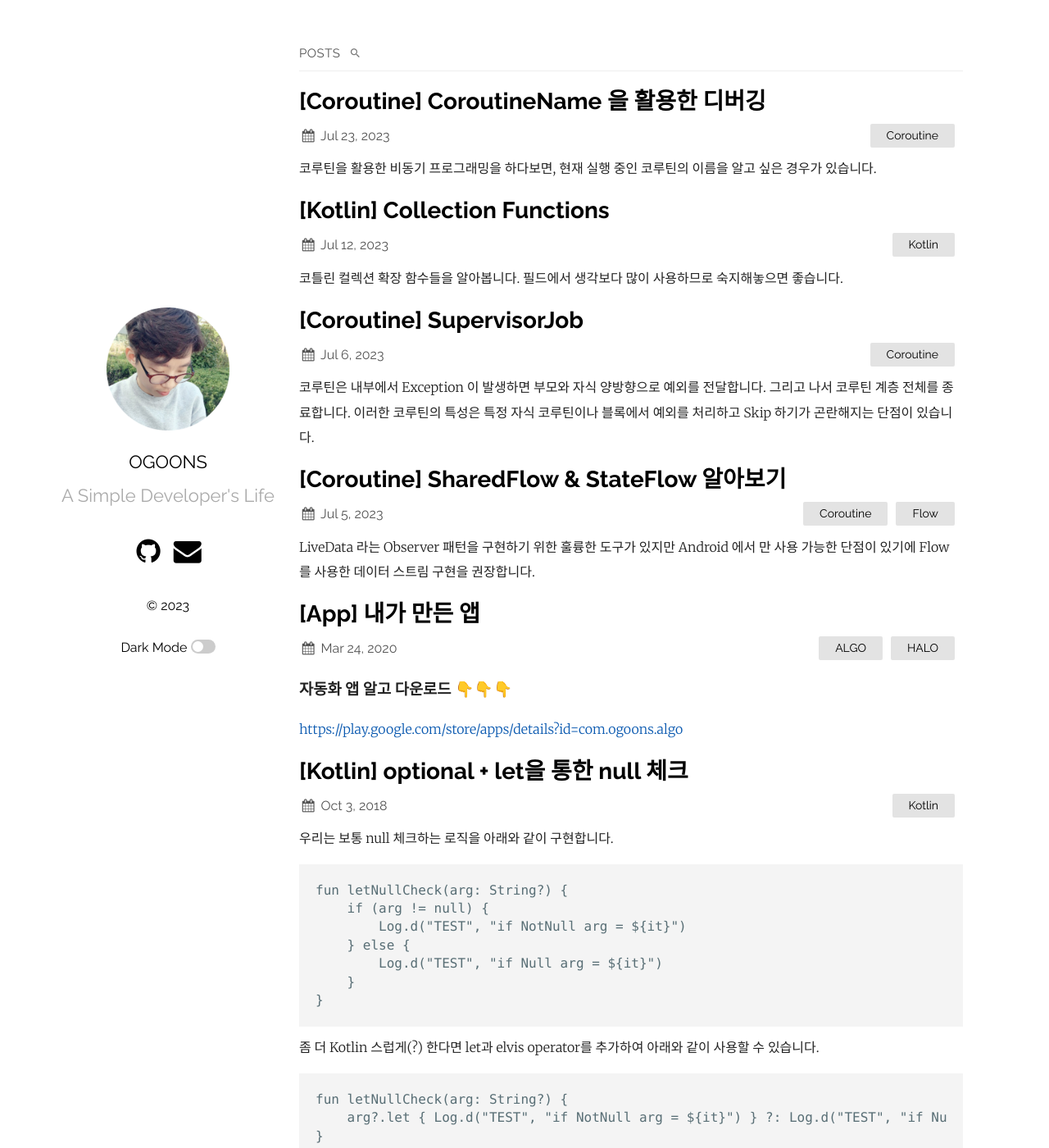
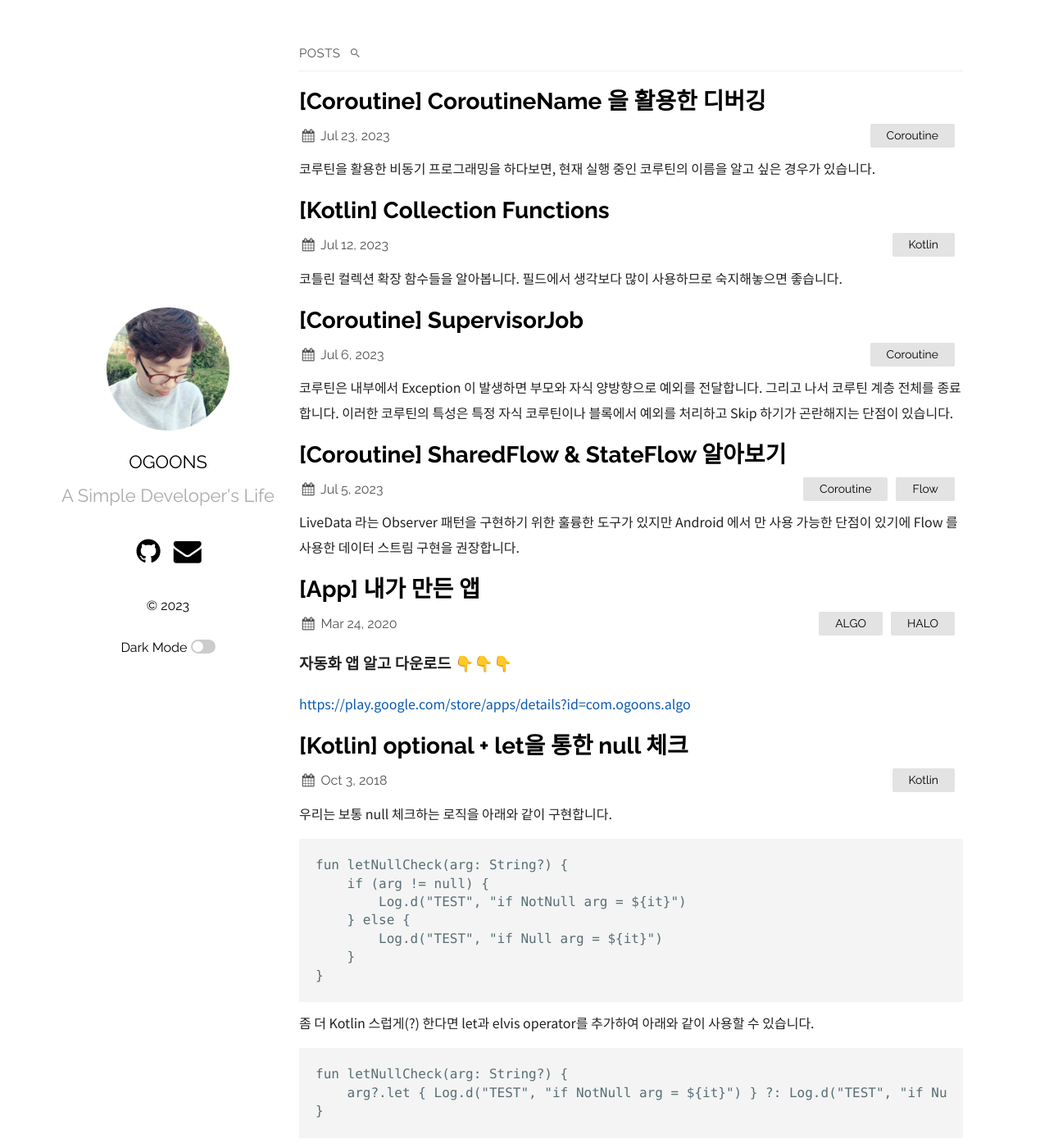
Before and after one commit to ogoons/ogoons.github.io, a Jekyll site: the page built from index.md, in a window 1280 px wide and 1400 px high. Shown: the whole window at 82% size. Built offline with Jekyll 4.4.1, drawn with Linux system fonts in a browser that asks for light colours.

Commit message:
Change font family in post

```diff
--- a/_sass/plain.scss
+++ b/_sass/plain.scss
@@ -1,6 +1,8 @@
 @import "ext/fonts";
 @import "ext/normalize";
 @import "syntax";
+
+@import url('https://fonts.googleapis.com/css2?family=Noto+Sans+KR&display=swap');
 
 $linkColor: #0a59b0;
 $mobileW: 768px;
@@ -243,7 +245,8 @@
   padding-left: 30px;
 }
 .post {
-  font-family: "Merriweather", sans-serif;
+  // font-family: "Merriweather", sans-serif;
+  font-family: 'Noto Sans KR', sans-serif;
   font-weight: 300;
   color: #222;
   line-height: 1.9em;
```
